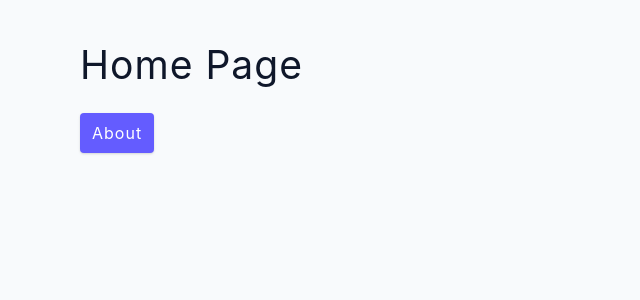
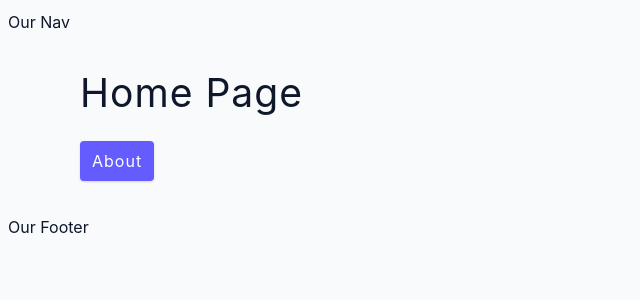
Before and after one commit to devkovmtl/react_router_app, a React (Create React App) app: page / in a window 1280 px wide. Shown: the top 300 px of the page, without its empty margins (0-640 px from the left). Built offline with nearby package versions, Linux system fonts and the light colour scheme.

Commit message:
Nested Routes

```diff
--- a/src/App.js
+++ b/src/App.js
@@ -4,12 +4,18 @@ import { Home, About, Products, Error } from './pages';
 function App() {
   return (
     <BrowserRouter>
+      <nav>Our Nav</nav>
       <Routes>
-        <Route path='/' element={<Home />} />
-        <Route path='about' element={<About />} />
-        <Route path='products' element={<Products />} />
-        <Route path='*' element={<Error />} />
+        <Route path='/' element={<Home />}>
+          <Route path='about' element={<About />} />
+          <Route path='products' element={<Products />} />
+          <Route path='*' element={<Error />} />
+        </Route>
+        <Route path='dashboard' element={<div>Dashboard</div>}>
+          <Route path='stats' element={<div>Stats</div>} />
+        </Route>
       </Routes>
+      <footer>Our Footer</footer>
     </BrowserRouter>
   );
 }
```
